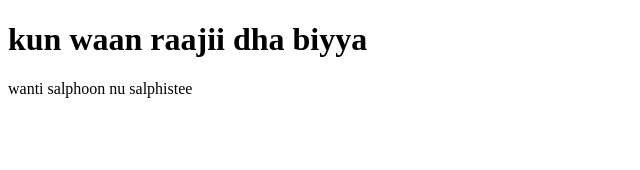
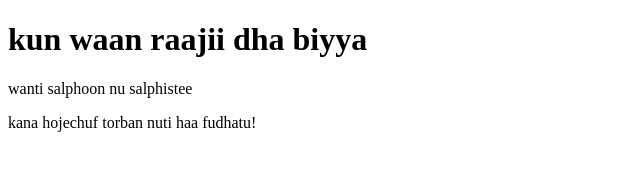
Before and after one commit to Wakogemeda/git-test1, a plain HTML site: page raajiidha.html in a window 1280 px wide. Shown: the whole page, without its empty margins (0-640 px from the left). Drawn offline with Linux system fonts and the light colour scheme.

Commit message:
thrid commit

```diff
--- a/raajiidha.html
+++ b/raajiidha.html
@@ -7,5 +7,6 @@
 <body>
     <h1>kun waan raajii dha biyya</h1>
     <p>wanti salphoon nu salphistee</p>
+    <p>kana hojechuf torban nuti haa fudhatu!</p>
 </body>
 </html>
```
